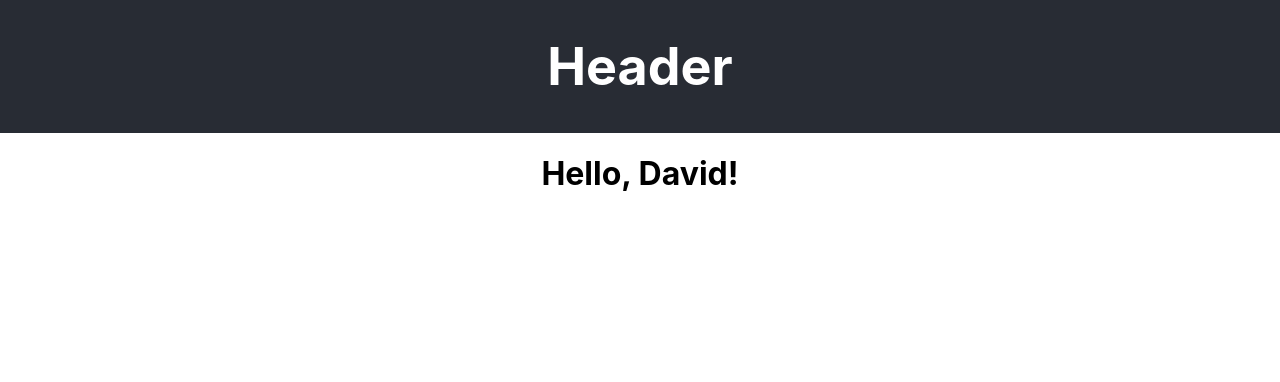
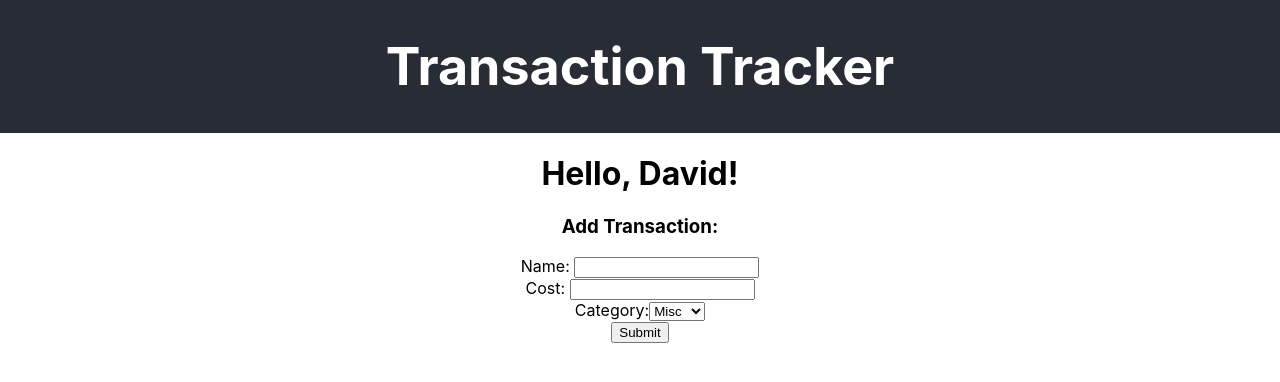
Before and after one commit to daburch/react-practice, a React (Create React App) app: page / in a window 1280 px wide. Shown: the top 382 px of the page. Built offline with nearby package versions, Linux system fonts and the light colour scheme.

Commit message:
add simple transaction creation layout

```diff
--- a/src/App.css
+++ b/src/App.css
@@ -1,4 +1,5 @@
-.App {
+.App,
+.AddTransaction {
   text-align: center;
 }
 
--- a/src/App.js
+++ b/src/App.js
@@ -1,15 +1,17 @@
-import React from 'react';
-import './App.css';
-import Config from './config/config.json'
+import React from "react";
+import "./App.css";
+import Config from "./config/config.json";
+import AddTransaction from "./components/addTransaction";
 
 function App() {
   return (
     <div className="App">
       <header className="App-header">
-        <h1>Header</h1>
+        <h1>Transaction Tracker</h1>
       </header>
       <body>
         <h1>Hello, {Config.name}!</h1>
+        <AddTransaction />
       </body>
     </div>
   );
--- /dev/null
+++ b/src/components/addTransaction.jsx
@@ -0,0 +1,34 @@
+import React, { Component } from "react";
+
+class addTransaction extends Component {
+  render() {
+    return (
+      <div className="AddTransaction">
+        <h3>Add Transaction:</h3>
+        <form>
+          <label>
+            Name: <input type="text" name="name" />
+          </label>
+          <br />
+          <label>
+            Cost: <input type="text" name="cost" />
+          </label>
+          <br />
+          <label>
+            Category:
+            <select name="category">
+              <option value="misc">Misc</option>
+              <option value="bills">Bills</option>
+              <option value="food">Food</option>
+              <option value="other">Other</option>
+            </select>
+          </label>
+          <br />
+          <input type="submit" value="Submit" />
+        </form>
+      </div>
+    );
+  }
+}
+
+export default addTransaction;
```
